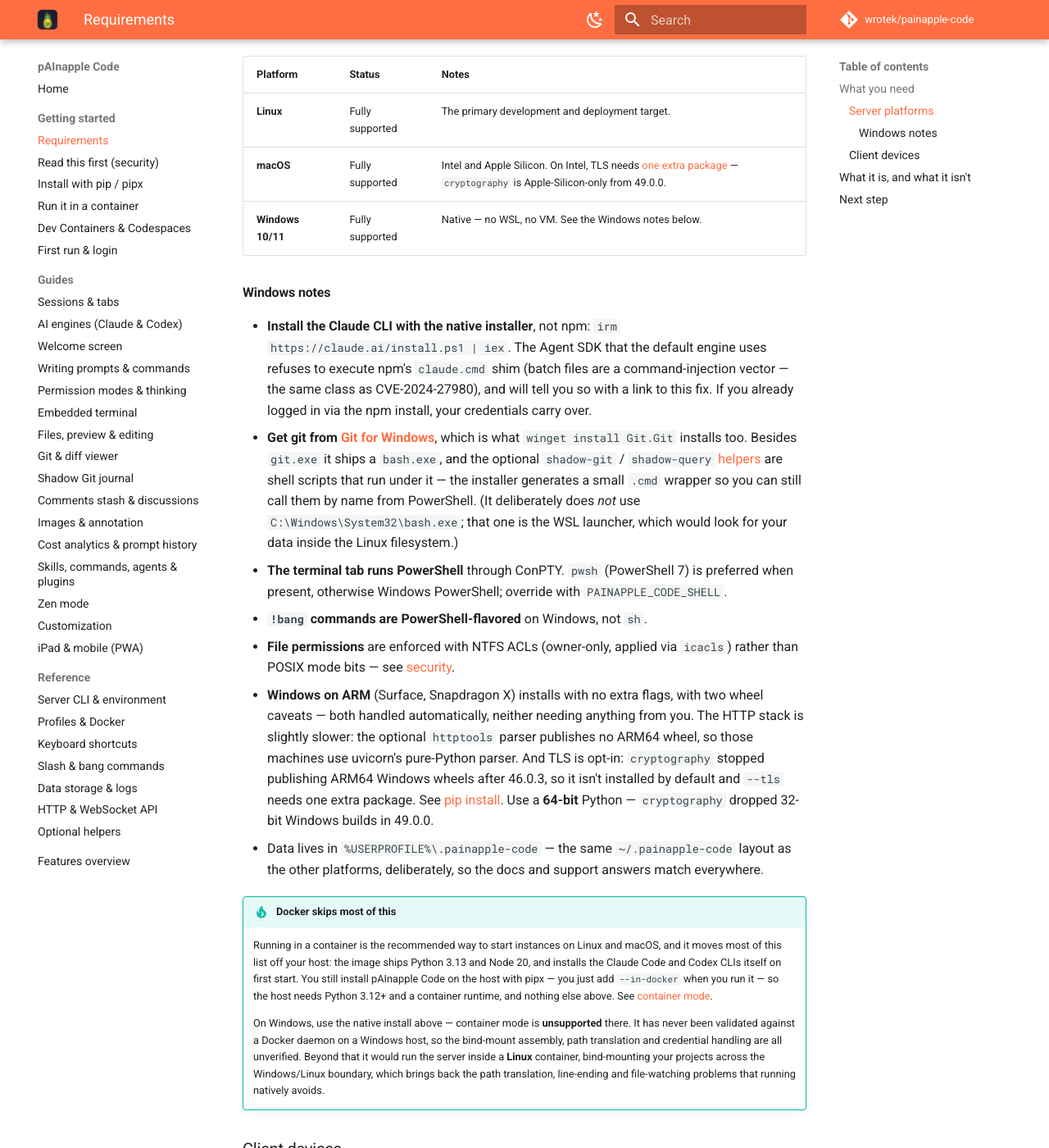
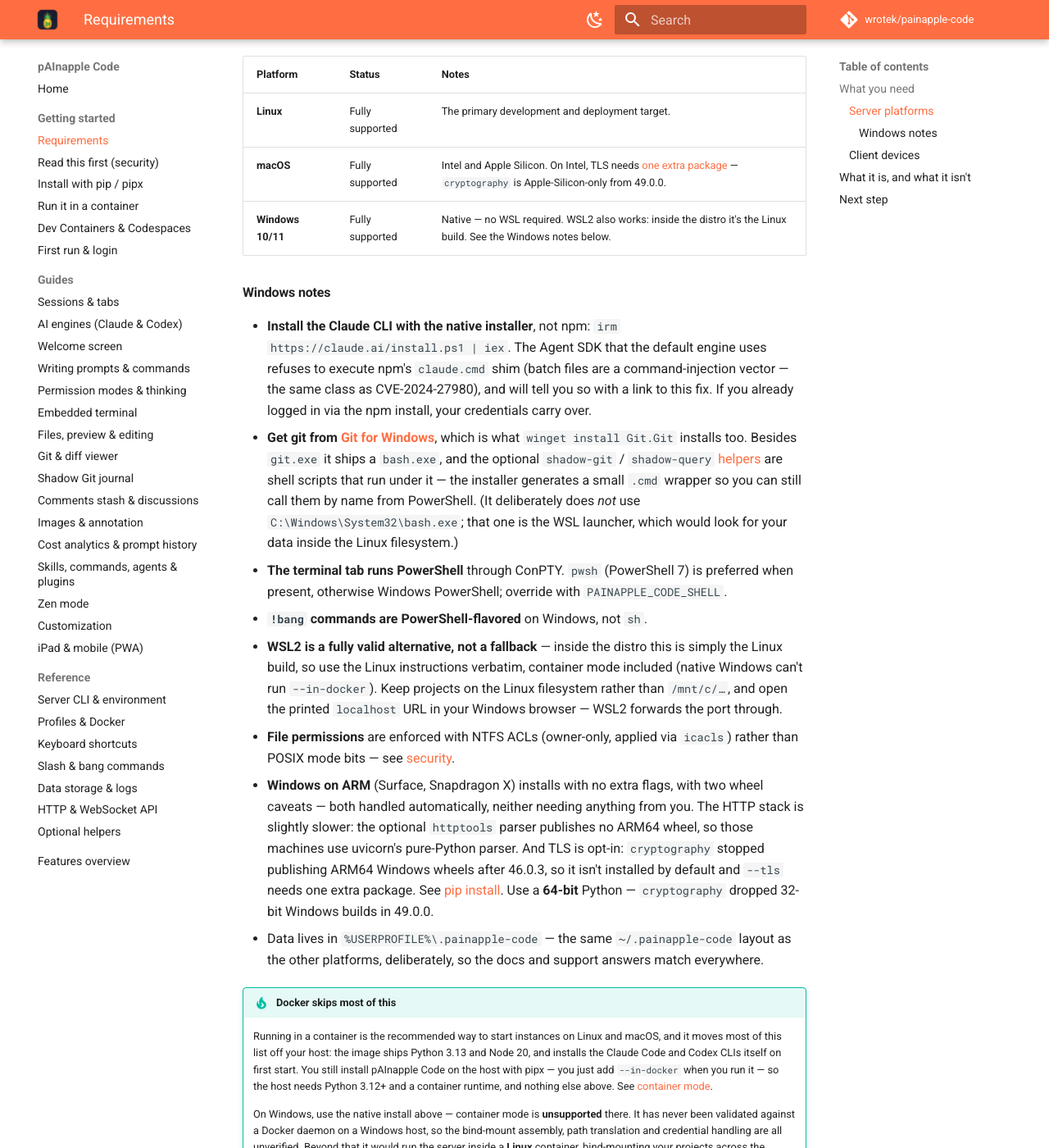
Before and after one commit to wrotek/painapple-code, an MkDocs documentation site: the page built from docs-site/getting-started/requirements.md, in a window 1280 px wide and 1400 px high, scrolled down 703 px. Shown: the whole window at 82% size. Built offline with MkDocs 1.6.1 and Material for MkDocs 9.7.7, drawn with Linux system fonts in a browser that asks for light colours; comment, search, counter and statistics services are not loaded.

Commit message:
docs: clarify Windows install — WSL2 is supported, not excluded
'Run it natively — no WSL, no VM' read as 'WSL is unsupported'. WSL2 is
just Linux: same instructions, and it's the only way to get --in-docker
on a Windows host. Say so explicitly, and spell out that the Windows
quick-start block is PowerShell.

Co-Authored-By: Claude Opus 5 (1M context) <noreply@anthropic.com>

```diff
--- a/docs-site/getting-started/requirements.md
+++ b/docs-site/getting-started/requirements.md
@@ -20,7 +20,7 @@ pAInapple Code runs natively on all three desktop platforms. No WSL required.
 |---|---|---|
 | **Linux** | Fully supported | The primary development and deployment target. |
 | **macOS** | Fully supported | Intel and Apple Silicon. On Intel, TLS needs [one extra package](install-pip.md) — `cryptography` is Apple-Silicon-only from 49.0.0. |
-| **Windows 10/11** | Fully supported | Native — no WSL, no VM. See the Windows notes below. |
+| **Windows 10/11** | Fully supported | Native — no WSL required. WSL2 also works: inside the distro it's the Linux build. See the Windows notes below. |
 
 #### Windows notes
 
@@ -28,6 +28,7 @@ pAInapple Code runs natively on all three desktop platforms. No WSL required.
 - **Get git from [Git for Windows](https://git-scm.com/download/win)**, which is what `winget install Git.Git` installs too. Besides `git.exe` it ships a `bash.exe`, and the optional `shadow-git` / `shadow-query` [helpers](../reference/optional-helpers.md) are shell scripts that run under it — the installer generates a small `.cmd` wrapper so you can still call them by name from PowerShell. (It deliberately does *not* use `C:\Windows\System32\bash.exe`; that one is the WSL launcher, which would look for your data inside the Linux filesystem.)
 - **The terminal tab runs PowerShell** through ConPTY. `pwsh` (PowerShell 7) is preferred when present, otherwise Windows PowerShell; override with `PAINAPPLE_CODE_SHELL`.
 - **`!bang` commands are PowerShell-flavored** on Windows, not `sh`.
+- **WSL2 is a fully valid alternative, not a fallback** — inside the distro this is simply the Linux build, so use the Linux instructions verbatim, container mode included (native Windows can't run `--in-docker`). Keep projects on the Linux filesystem rather than `/mnt/c/…`, and open the printed `localhost` URL in your Windows browser — WSL2 forwards the port through.
 - **File permissions** are enforced with NTFS ACLs (owner-only, applied via `icacls`) rather than POSIX mode bits — see [security](security.md).
 - **Windows on ARM** (Surface, Snapdragon X) installs with no extra flags, with two wheel caveats — both handled automatically, neither needing anything from you. The HTTP stack is slightly slower: the optional `httptools` parser publishes no ARM64 wheel, so those machines use uvicorn's pure-Python parser. And TLS is opt-in: `cryptography` stopped publishing ARM64 Windows wheels after 46.0.3, so it isn't installed by default and `--tls` needs one extra package. See [pip install](install-pip.md). Use a **64-bit** Python — `cryptography` dropped 32-bit Windows builds in 49.0.0.
 - Data lives in `%USERPROFILE%\.painapple-code` — the same `~/.painapple-code` layout as the other platforms, deliberately, so the docs and support answers match everywhere.
```
Also changed, not shown: README.md (+4 -2 lines).
